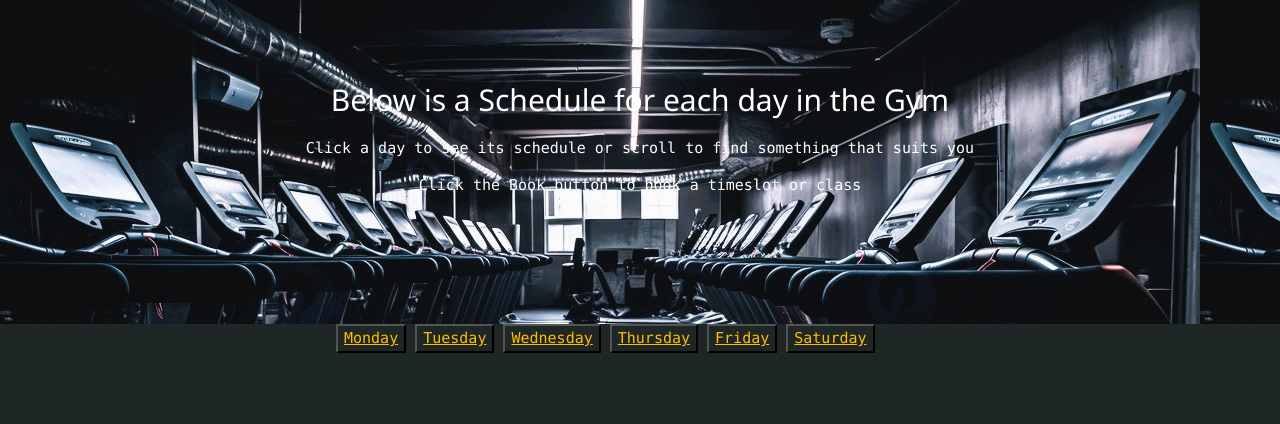
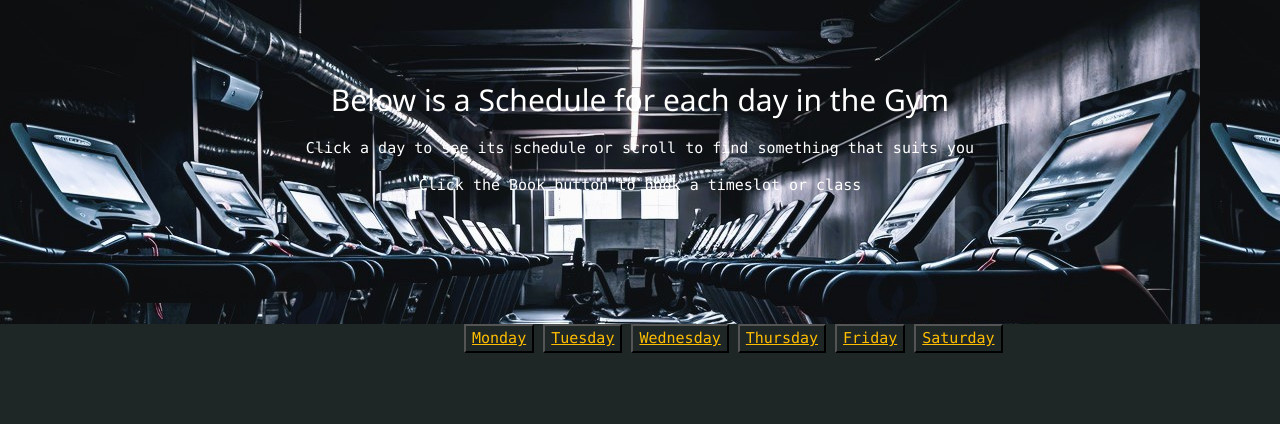
Before and after one commit to davidbolger37/Gym_Booking_System, a Flask app: page /booking in a window 1280 px wide; the page is wider, and only the part inside the window is pictured. Shown: the part 75-499 px from the top of that part. Run offline with Flask 3, Linux system fonts and the light colour scheme; parts of the project's set-up code (start-up, migrations or seed data) failed here and were passed over.

Commit message:
fix to create button position and tab positioning

```diff
--- a/website/templates/booking.html
+++ b/website/templates/booking.html
@@ -9,12 +9,10 @@
     </script>
     <style>
         .center {
-          margin: 0;
-          position: absolute;
-          top: 50%;
-          left: 50%;
-          -ms-transform: translate(-50%, -50%);
-          transform: translate(-50%, -50%);
+          position: relative;
+          margin-top: 10px;
+          width: 100%;
+          margin-left: 46.7%;
         }
 
         /*flash messages*/
@@ -89,7 +87,7 @@
                         <br><br><br><br><br>
                     </div>
                     <div>
-                        <div class="w3-container" style="width: 50%; margin: 0 auto;">
+                        <div class="w3-container" style="width: 100%; position: relative; margin-left: 35%;">
                             <button id="showMonday" style="background-color: #1F2626; color: #FFBF00"><a href="#monday">Monday</a>
                             </button>
                             <button id="showTuesday" style="background-color: #1F2626; color: #FFBF00"><a
```
